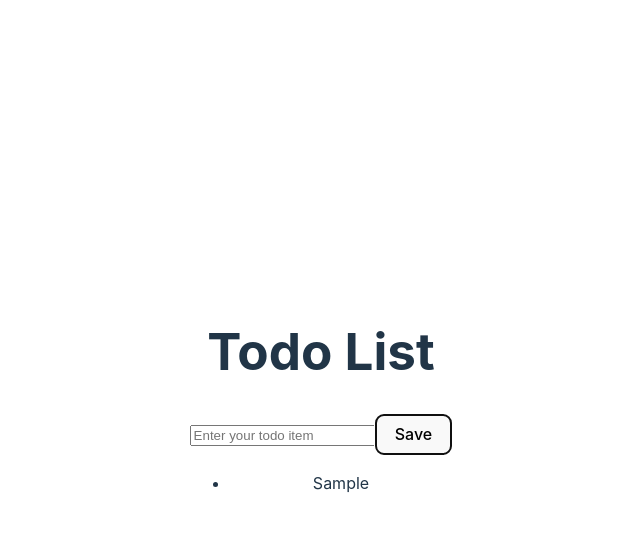
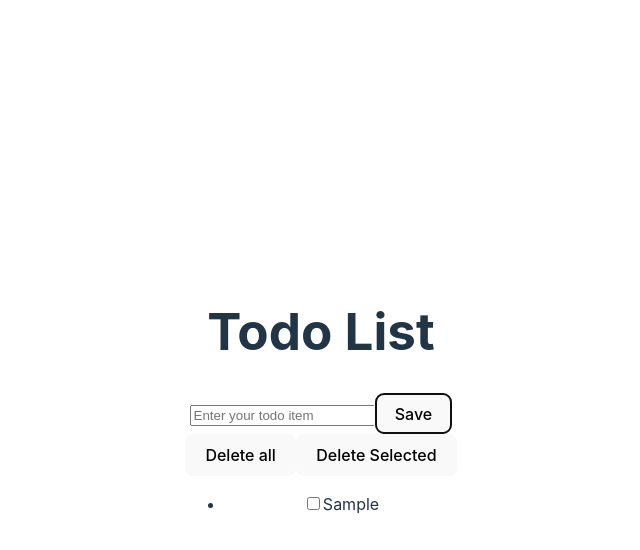
Before and after one commit to veshkovicd/Todo, a React (Vite) app: page / in a window 1280 px wide. Both pictures are taken after typing "Sample" into the empty fields and a click on the button "Save". Shown: the top 550 px of the page, without its empty margins (319-959 px from the left). Built offline with nearby package versions, Linux system fonts and the light colour scheme.

Commit message:
delete functionalities

```diff
--- a/package.json
+++ b/package.json
@@ -11,7 +11,8 @@
   },
   "dependencies": {
     "react": "^18.2.0",
-    "react-dom": "^18.2.0"
+    "react-dom": "^18.2.0",
+    "uuid": "^9.0.1"
   },
   "devDependencies": {
     "@types/react": "^18.2.37",
--- a/src/App.jsx
+++ b/src/App.jsx
@@ -1,10 +1,10 @@
-import TodoList from './components/TodoList';
+import Todo from './components/Todo';
 import './App.css'
 
 function App() {
   return (
     <div>
-      <TodoList />
+      <Todo />
     </div>
 
   );
--- /dev/null
+++ b/src/components/InputItem.jsx
@@ -0,0 +1,19 @@
+import React from 'react';
+
+const InputItem = ({ value, onChange, onKeyDown, onClick }) => {
+
+    return (
+        <div>
+            <input
+                type="text"
+                value={value}
+                onChange={onChange}
+                onKeyDown={onKeyDown}
+                placeholder="Enter your todo item"
+            />
+            <button onClick={onClick}>Save</button>
+        </div>
+    );
+};
+
+export default InputItem;
--- /dev/null
+++ b/src/components/Todo.jsx
@@ -0,0 +1,67 @@
+import React from 'react';
+import { useState } from 'react';
+import TodoList from './TodoList.jsx';
+import { v4 as uuidv4 } from 'uuid';
+
+
+const Todo = () => {
+
+    const [inputTask, setInputTask] = useState('');
+    const [list, setList] = useState([]);
+    const [selectedItemsArray, setSelectedItemsArray] = useState([]);
+
+    const handleInputChange = (event) => {
+        setInputTask(event.target.value);
+    };
+
+    const handleSaveTodoItem = () => {
+        if (inputTask.trim() !== '') {
+            const newItem = {
+                id: uuidv4(),
+                value: inputTask,
+            };
+            setList([...list, newItem]);
+            setInputTask('');
+        }
+    };
+
+    const handleOnEnterPressed = (event) => {
+        if (event.key === 'Enter') {
+            handleSaveTodoItem();
+        }
+    };
+
+    const handleDeleteAll = () => {
+        setList([]);
+    };
+
+    const handleDeleteTodoItem = (id) => {
+        const newList = list.filter((todo) =>
+            todo.id !== id
+        );
+        setList(newList);
+    };
+
+    const handleDeleteSelectedTodos = () => {
+        const updatedTodos = list.filter(todo => !selectedItemsArray.includes(todo.id));
+        setList(updatedTodos);
+        setSelectedItemsArray([]);
+    };
+    return (
+
+        <TodoList
+            list={list}
+            inputTask={inputTask}
+            handleInputChange={handleInputChange}
+            handleSaveTodoItem={handleSaveTodoItem}
+            handleOnEnterPressed={handleOnEnterPressed}
+            handleDeleteAll={handleDeleteAll}
+            handleDeleteTodoItem={handleDeleteTodoItem}
+            selectedItemsArray={selectedItemsArray}
+            setSelectedItemsArray={setSelectedItemsArray}
+            handleDeleteSelectedTodos={handleDeleteSelectedTodos}
+        />
+    );
+};
+
+export default Todo;
--- a/src/components/TodoList.jsx
+++ b/src/components/TodoList.jsx
@@ -1,37 +1,54 @@
-import React from 'react';
-import { useState } from 'react';
+import React, { useState } from 'react';
+import InputItem from './InputItem';
 
-const TodoList = () => {
-    const [inputTask, setInputTask] = useState('');
-    const [list, setList] = useState([]);
+const TodoList = ({
+    list,
+    inputTask,
+    handleInputChange,
+    handleOnEnterPressed,
+    handleSaveTodoItem,
+    handleDeleteAll,
+    handleDeleteTodoItem,
+    handleDeleteSelectedTodos,
+    selectedItemsArray,
+    setSelectedItemsArray
+}) => {
+    const [hoveredId, setHoveredId] = useState(null);
 
-    const handleInputChange = (event) => {
-        setInputTask(event.target.value);
+    const handleItemCheckboxChange = (id) => {
+        const updatedSelectedItems = selectedItemsArray.includes(id)
+            ? selectedItemsArray.filter(itemId => itemId !== id)
+            : [...selectedItemsArray, id];
+        setSelectedItemsArray(updatedSelectedItems);
     };
-    const handleSaveTodoItem = () => {
-        if (inputTask.trim() !== '') {
-            setList([...list, inputTask]);
-            setInputTask('');
-          }
-
-        };
 
     return (
         <div>
             <h1>Todo List</h1>
-            <div>
-                <input type="text" value={inputTask}
-                    onChange={handleInputChange} placeholder="Enter your todo item" />
-                <button onClick={handleSaveTodoItem} >Save</button>
-            </div>
+            <InputItem
+                value={inputTask}
+                onChange={handleInputChange}
+                onKeyDown={handleOnEnterPressed}
+                onClick={handleSaveTodoItem}
+            />
+            <button onClick={handleDeleteAll}>Delete all</button>
+            <button onClick={handleDeleteSelectedTodos}>Delete Selected</button>
             <ul>
-                {list.map((todo, index) => (
-                    <li key={index}>{todo}</li>
+                {list.map((todo) => (
+                    <li key={todo.id} onMouseEnter={() => setHoveredId(todo.id)} onMouseLeave={() => setHoveredId(null)}>
+                        <input
+                            type="checkbox"
+                            checked={selectedItemsArray.includes(todo.id)}
+                            onChange={() => handleItemCheckboxChange(todo.id)}
+                        />
+                        <span>{todo.value}</span>
+                        {hoveredId === todo.id && <button onClick={() => handleDeleteTodoItem(todo.id)}>X</button>}
+                    </li>
                 ))}
             </ul>
 
         </div>
     );
+};
 
-};
 export default TodoList;
```
Also changed, not shown: 1 other file (tests, documents, lock files or other folders).
